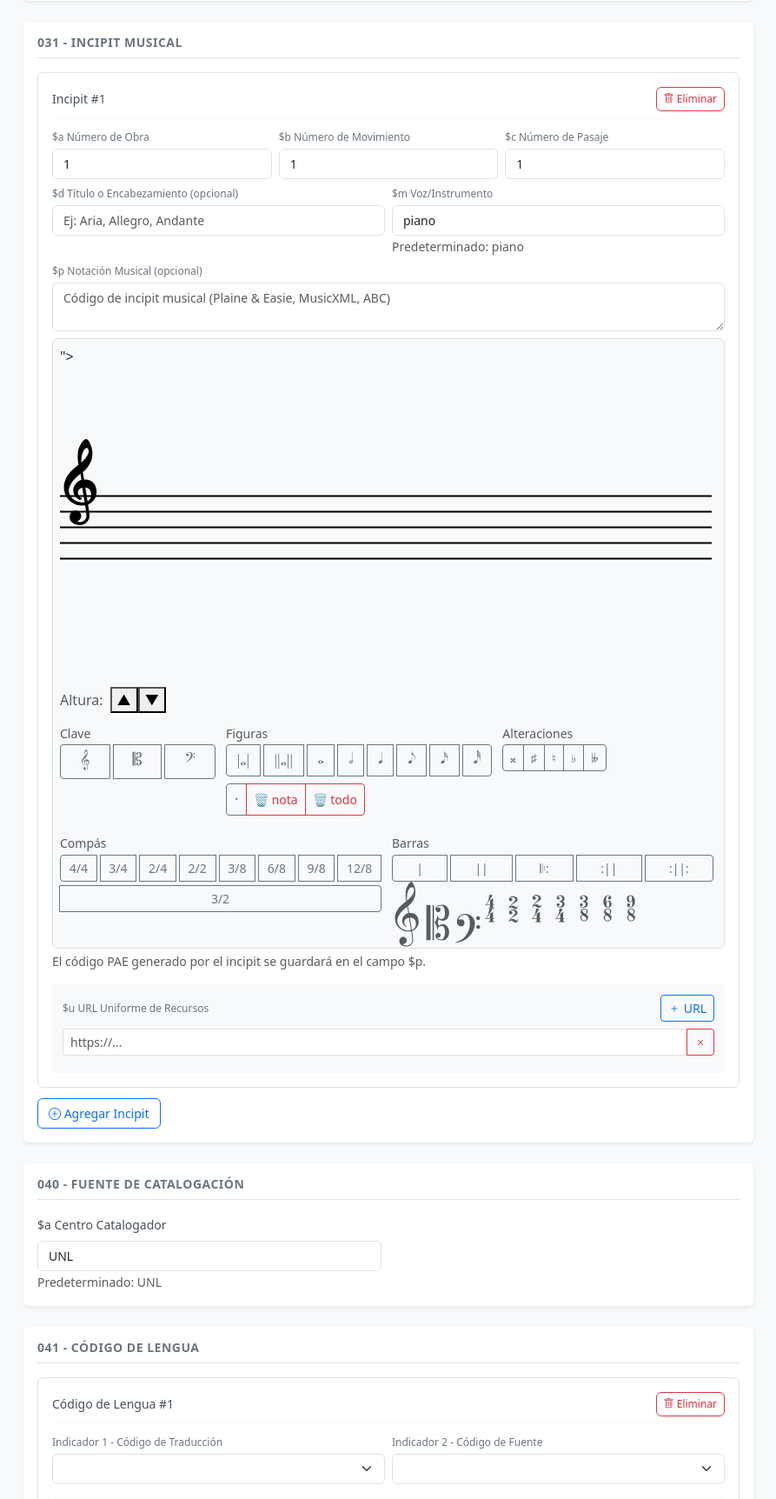
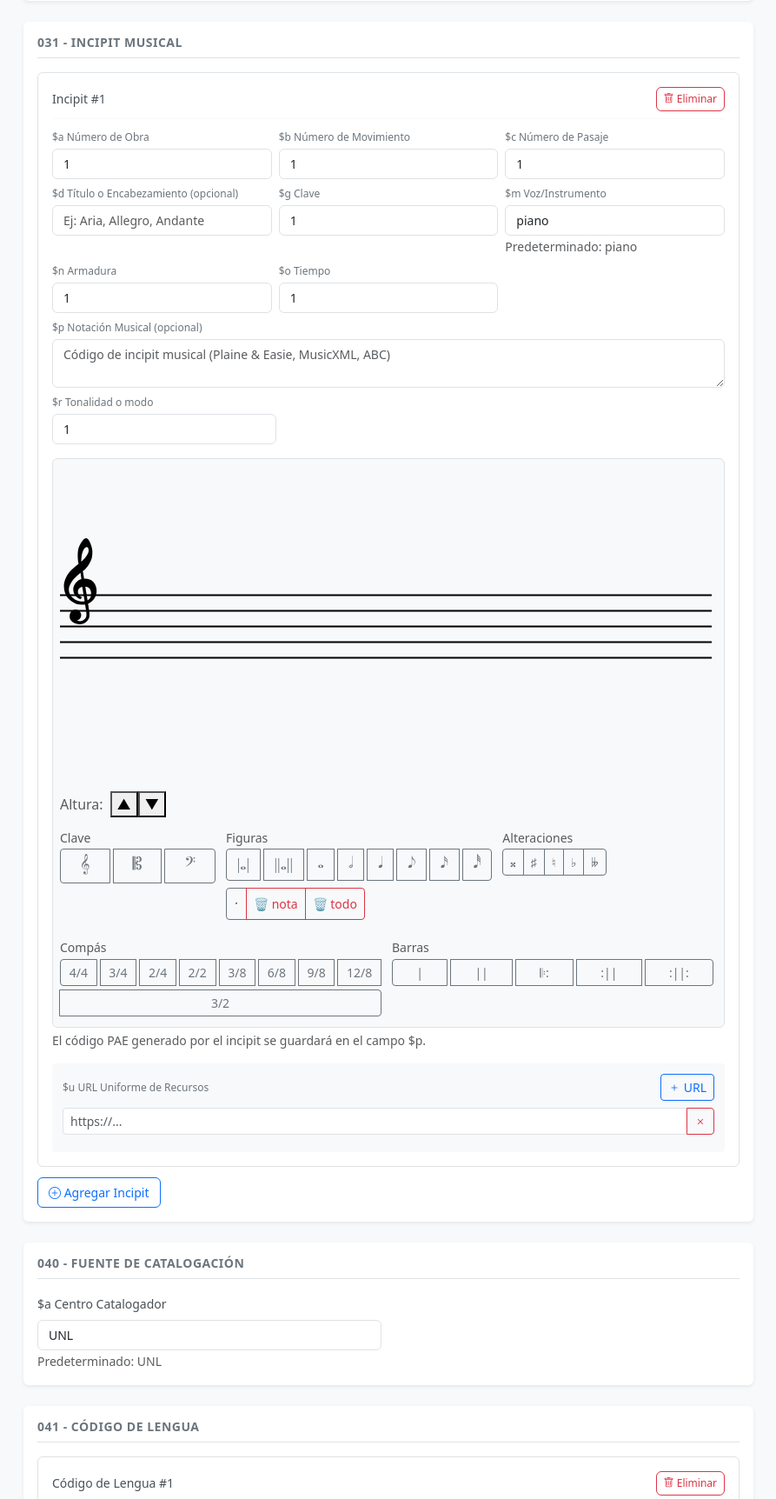
Before and after one commit to JavierIsma05/catalogacion-musical-marc21, a Django app: page /crear_obra/ in a window 1280 px wide. Shown: the part 1489-3213 px from the top of the page at 87% size, without its empty margins (67-960 px from the left). Run offline with Django 5.2, Linux system fonts and the light colour scheme; lists and menus that the app fills with data are empty; some libraries are stand-ins or nearby versions.

Commit message:
fix: canvas shadow sync, $p shows only paec body, 031 fields partial update

```diff
--- a/catalogacion/models/bloque_0xx.py
+++ b/catalogacion/models/bloque_0xx.py
@@ -237,6 +237,11 @@ class IncipitMusical(models.Model):
     # Subcampo $n – Armadura (ej. bBE)
     armadura = models.CharField(
         max_length=20, blank=True, null=True, help_text="031 $n – Armadura"
+    )
+
+    # Subcampo $o – Tiempo (ej. 4/4)
+    tiempo = models.CharField(
+        max_length=20, blank=True, null=True, help_text="031 $o – Tiempo"
     )
 
     # Subcampo $p - Notación musical (PAE)
--- a/catalogacion/static/catalogacion/js/incipit-031-adapter.js
+++ b/catalogacion/static/catalogacion/js/incipit-031-adapter.js
@@ -26,6 +26,7 @@
       var paecInput = document.getElementById("incipitPaec");
       var paeCode = paecInput ? paecInput.value : "";
 
+
       // Copiar al textarea oficial del 031 $p (primer incipit)
       var textareaP = document.getElementById("incipit_p_0");
       if (textareaP && typeof paeCode === "string") {
@@ -44,6 +45,7 @@
 
     // Asegurarnos de que existen los hidden con los ids que espera el legacy
     var hiddenPaec = document.getElementById("incipitPaec");
+
     if (!hiddenPaec) {
       hiddenPaec = document.createElement("input");
       hiddenPaec.type = "hidden";
--- a/catalogacion/static/catalogacion/js/incipitManager.js
+++ b/catalogacion/static/catalogacion/js/incipitManager.js
@@ -865,7 +865,7 @@ function CanvasClass() {
         context.gCanvasElement.height
     );
 
-    cursor.x = Math.floor(x);
+    cursor.x = Math.floor(x)+20 //+ to adjust click position
     cursor.y = Math.floor(y / context.stepY);
 
     if (cursor.y > context.maxStepY) {
@@ -2073,7 +2073,9 @@ function CanvasClass() {
       if (context.drawIncipitElements[i].isClef) {
         clef = note.name;
         paecNote = context.incipit.getPAECByName(note.name);
-
+        // se agrega clave al PAEC
+        paec += paecNote + " ";
+        var031g = paecNote.substring(1, 4);
         if (context.drawIncipitElements[i].qtyAlteration > 0) {
           paecAlteration = context.incipit.getPAECByName(alteration.name);
 
@@ -2104,17 +2106,16 @@ function CanvasClass() {
           }
 
           var031n = paecAlteration;
+          // se agrega alteración al PAEC
           paec += "$" + paecAlteration;
         }
 
         if (context.drawIncipitElements[i].hasTime) {
           paecTime = context.incipit.getPAECByName(time.name);
           var031o = paecTime;
+          // se agrega tiempo al PAEC
           paec += "@" + paecTime;
         }
-
-        paec += paecNote + " ";
-        var031g = paecNote.substring(1, 4);
       } else {
         if (context.drawIncipitElements[i].hasBar) {
           paecBar = context.incipit.getPAECByName(
@@ -2176,9 +2177,18 @@ function CanvasClass() {
           context.drawIncipitElements[0].qtyAlteration,
           context.drawIncipitElements[0].alterationName
         );
-
+        //VAR 031 P CUERPO ejm:'4B
         var031p += paecOctave + paecRythm + paecAlteration + paecNote + paecBar;
+        //PAE COMPLETO ejm: $xFC@2/2%G-2 += '4B
         paec += paecOctave + paecRythm + paecAlteration + paecNote + paecBar;
+
+        // console.log(paecOctave, "---PAEC OCTAVE---");
+        // console.log(paecRythm, "---PAEC RYTHM---");
+        // console.log(paecAlteration, "---PAEC ALTERATION---");
+        // console.log(paecNote, "---PAEC NOTE---");
+        // console.log(paecBar, "---PAEC BAR---");
+        // console.log(paec, "-----PAEC TOTAL-----");
+        // console.log(var031p, "-----VAR 031P TOTAL-----");
 
         if (!note.isRest) {
           lastPositionY = context.drawIncipitElements[i].yPosition;
@@ -2189,9 +2199,13 @@ function CanvasClass() {
       }
     }
 
-    $("#incipitPaec").val(paec);
+
+
+    // Se cambia el valor de los campos paec (%$@Cuerpo) a var031p (cuerpo)
+    $("#incipitPaec").val(var031p);
     $("#incipitTransposition").val(transposition);
 
+    // Actualizar los campos 031g, 031n, 031o, 031p, 0312 si estamos en modo "add" o "edit"
     if (context.operation == "add" || context.operation == "edit") {
       $("#031g").val(var031g);
       $("#031n").val(var031n);
--- a/catalogacion/templates/ObraGeneral/bloques/_bloque_0xx.html
+++ b/catalogacion/templates/ObraGeneral/bloques/_bloque_0xx.html
@@ -124,35 +124,58 @@
                         <label class="subcampo-label">$c Número de Pasaje</label>
                         <input type="number" name="incipit_c_0" class="form-control" placeholder="{{ incipit_defaults.numero_pasaje }}" value="{{ incipit_defaults.numero_pasaje }}" min="1">
                     </div>
-                </div>
-
-                <div class="row g-2 mb-2">
-                    <div class="col-md-6">
+                    <div class="col-md-4">
                         <label class="subcampo-label">$d Título o Encabezamiento (opcional)</label>
                         <input type="text" name="incipit_d_0" class="form-control" placeholder="Ej: Aria, Allegro, Andante">
                     </div>
-                    <div class="col-md-6">
+
+                    <div class="col-md-4">
+                        <label class="subcampo-label">$g Clave</label>
+                        <input type="number" name="incipit_g_0" class="form-control" placeholder="{{ incipit_defaults.numero_obra }}" value="{{ incipit_defaults.numero_obra }}" min="1">
+                    </div>
+
+                    <div class="col-md-4">
                         <label class="subcampo-label">$m Voz/Instrumento</label>
                         <input type="text" name="incipit_m_0" class="form-control" placeholder="{{ incipit_defaults.voz_instrumento }}" value="{{ incipit_defaults.voz_instrumento }}">
                         <small class="text-muted">Predeterminado: {{ incipit_defaults.voz_instrumento }}</small>
+                        <!-- textarea oficial 031 $p: aquí se guarda el PAE que Django recibe -->
+                    </div>
+                    <div class="col-md-4">
+                            <label class="subcampo-label">$n Armadura</label>
+                            <input type="number" name="incipit_n_0" class="form-control" placeholder="{{ incipit_defaults.numero_obra }}" value="{{ incipit_defaults.numero_obra }}" min="1">
+                    </div>
+
+
+                    <div class="col-md-4">
+                        <label class="subcampo-label">$o Tiempo</label>
+                        <input type="number" name="incipit_o_0" class="form-control" placeholder="{{ incipit_defaults.numero_obra }}" value="{{ incipit_defaults.numero_obra }}" min="1">
+                    </div>
+                    </div>
+                    <label class="subcampo-label">$p Notación Musical (opcional)</label>
+                    <textarea
+                        name="incipit_p_0"
+                        id="incipit_p_0"
+                        class="form-control mb-2"
+                        rows="2"
+                        placeholder="Código de incipit musical (Plaine & Easie, MusicXML, ABC)"></textarea>
+
+                    <div class="mb-3">
+
+                        <div class="col-md-4">
+                        <label class="subcampo-label">$r Tonalidad o modo</label>
+                        <input type="number" name="incipit_r_0" class="form-control" placeholder="{{ incipit_defaults.numero_movimiento }}" value="{{ incipit_defaults.numero_movimiento }}" min="1">
                     </div>
                 </div>
 
+
+
                 <div class="row g-2 mb-3">
                     <div class="col-md-12">
-                        <label class="subcampo-label">$p Notación Musical (opcional)</label>
 
-                        <!-- textarea oficial 031 $p: aquí se guarda el PAE que Django recibe -->
-                        <textarea
-                            name="incipit_p_0"
-                            id="incipit_p_0"
-                            class="form-control mb-2"
-                            rows="2"
-                            placeholder="Código de incipit musical (Plaine & Easie, MusicXML, ABC)"></textarea>
 
                         <!-- CONTENEDOR DEL CANVAS + BOTONES -->
                         <div class="border rounded p-2 bg-light">
-                             <div class="position-relative" style='display: inline-block;'>">
+                             <div class="position-relative" style='display: inline-block;'>
                                 <canvas
                                     id="incipit_canvas_0"
                                     width="750"
@@ -442,9 +465,7 @@
                                             :||:
                                             </button>
                                         </div>
-                                        <div style="font-family: Maestro, 'Bravura', 'Music'; font-size: 40px;" class="text-muted mt-1">
-  1 2 3 t u v w x y z
-</div>
+
                                         </div>
                                     </div>
                                     </div>
```
Also changed, not shown: catalogacion/migrations/0024_incipitmusical_tiempo.py (added).
